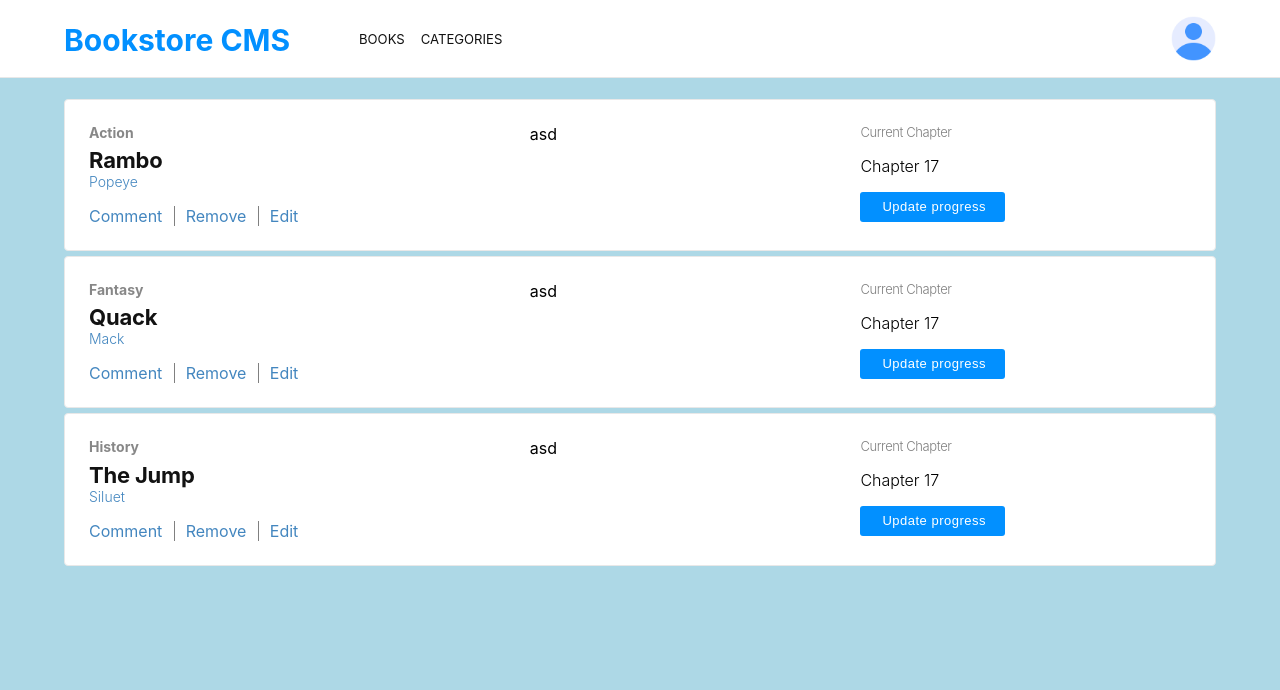
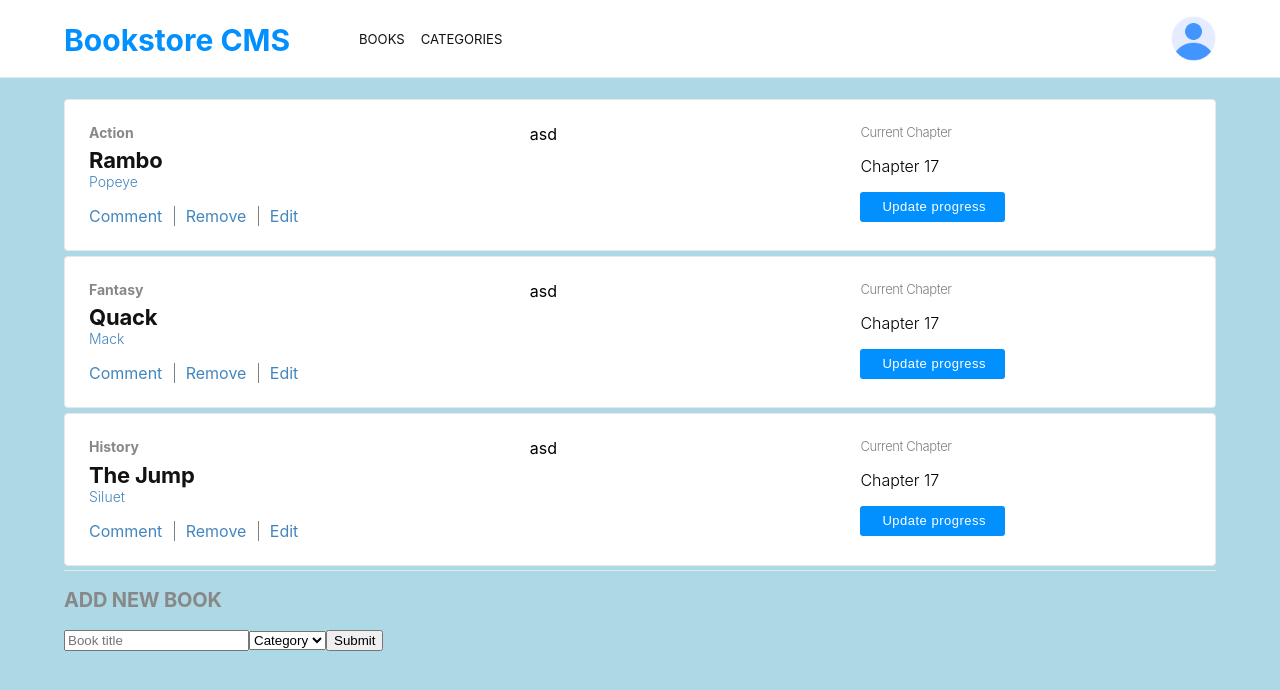
Before and after one commit to Yothu/bookstore-react, a React (Create React App) app: page / in a window 1280 px wide. Shown: the top 690 px of the page. Built offline with nearby package versions, Linux system fonts and the light colour scheme.

Commit message:
Add book form

```diff
--- a/src/components/BookForm.js
+++ b/src/components/BookForm.js
@@ -0,0 +1,30 @@
+import styled from 'styled-components';
+
+const BookForm = () => {
+  const FormContainer = styled.div`
+    border-top: 1px solid #e8e8e8;
+  `;
+
+  const AddBook = styled.h2`
+    /* font-family: Montserrat; */
+    font-size: 1.25rem;
+    font-weight: bold;
+    letter-spacing: -0.18px;
+    color: #888;
+  `;
+
+  return (
+    <FormContainer>
+      <AddBook>ADD NEW BOOK</AddBook>
+      <form>
+        <input type="text" name="name" placeholder="Book title" />
+        <select>
+          <option disabled selected>Category</option>
+        </select>
+        <input type="submit" />
+      </form>
+    </FormContainer>
+  );
+};
+
+export default BookForm;
--- a/src/components/Books.js
+++ b/src/components/Books.js
@@ -1,5 +1,6 @@
 import styled from 'styled-components';
 import Book from './Book';
+import BookForm from './BookForm';
 
 const booksData = [
   {
@@ -38,6 +39,7 @@ const Books = () => {
   return (
     <Background>
       {bookList}
+      <BookForm />
     </Background>
   );
 };
```
